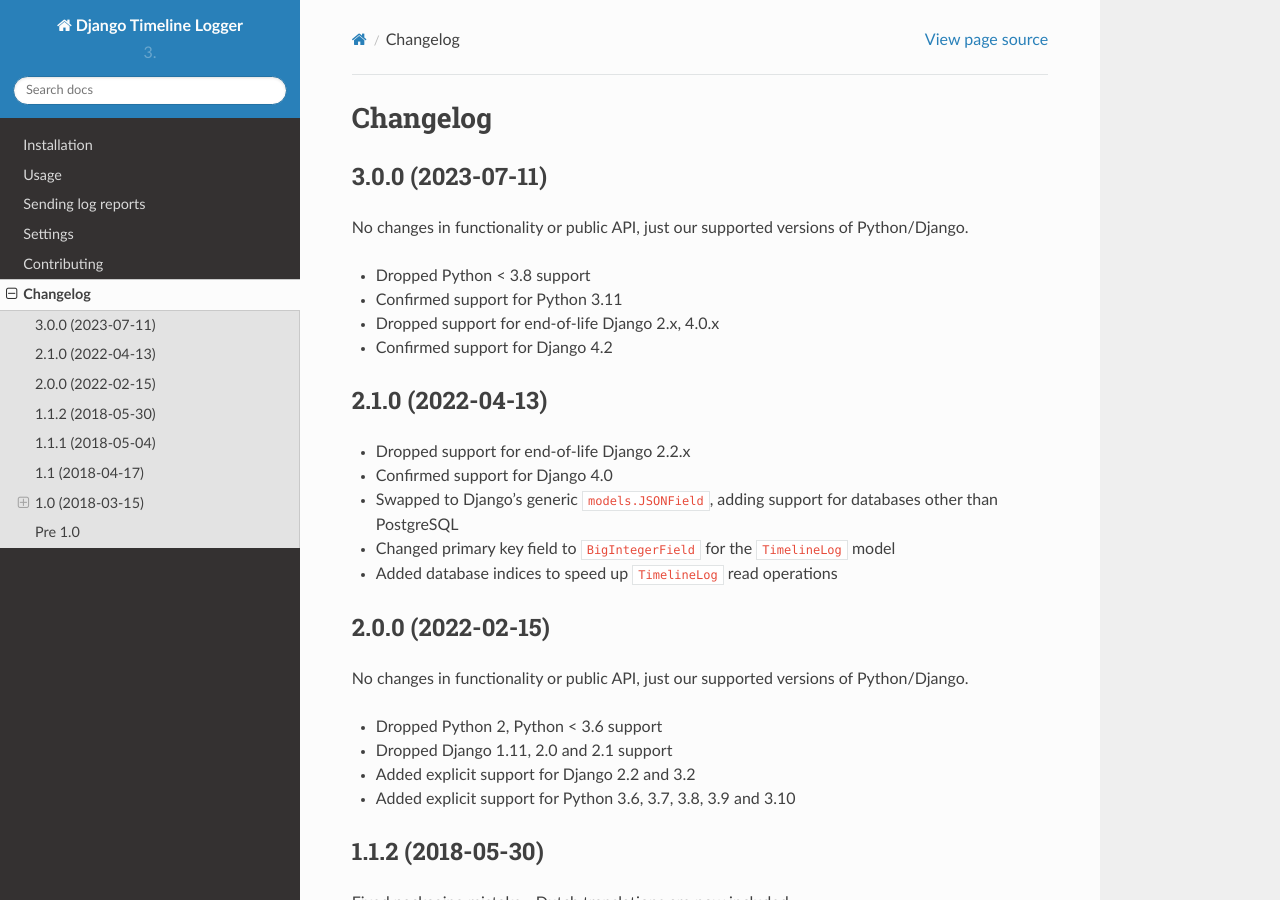
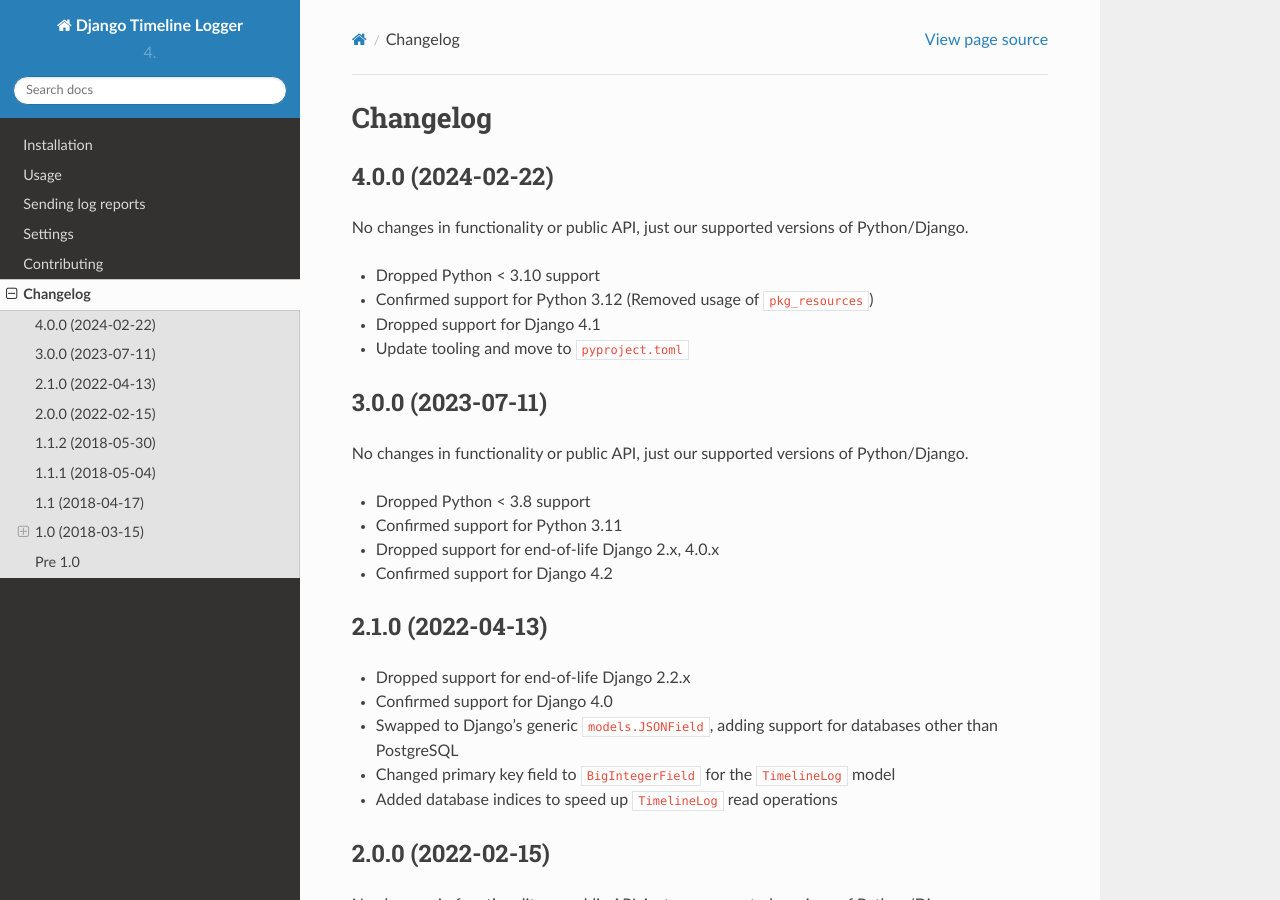
Before and after one commit to maykinmedia/django-timeline-logger, a Sphinx documentation site: the page built from docs/changelog.rst, in a window 1280 px wide and 900 px high. Built offline with Sphinx 7.4.7 and the Read the Docs theme 2.0.0, drawn with Linux system fonts in a browser that asks for light colours.

Commit message:
Prepare release `4.0.0`

```diff
--- a/docs/changelog.rst
+++ b/docs/changelog.rst
@@ -1,6 +1,17 @@
 =========
 Changelog
 =========
+
+4.0.0 (2024-02-22)
+==================
+
+No changes in functionality or public API, just our supported versions of Python/Django.
+
+* Dropped Python < 3.10 support
+* Confirmed support for Python 3.12 (Removed usage of ``pkg_resources``)
+* Dropped support for Django 4.1
+* Update tooling and move to ``pyproject.toml``
+
 
 3.0.0 (2023-07-11)
 ==================
--- a/pyproject.toml
+++ b/pyproject.toml
@@ -4,7 +4,7 @@ build-backend = "setuptools.build_meta"
 
 [project]
 name = "django-timeline-logger"
-version = "3.0.0"
+version = "4.0.0"
 description = "Generic event logger for Django models."
 authors = [
     {name = "Maykin Media", email = "support@maykinmedia.nl"}
@@ -83,7 +83,7 @@ testpaths = ["tests"]
 DJANGO_SETTINGS_MODULE = "tests.settings_pg"
 
 [tool.bumpversion]
-current_version = "3.0.0"
+current_version = "4.0.0"
 files = [
     {filename = "pyproject.toml"},
     {filename = "README.rst"},
```
